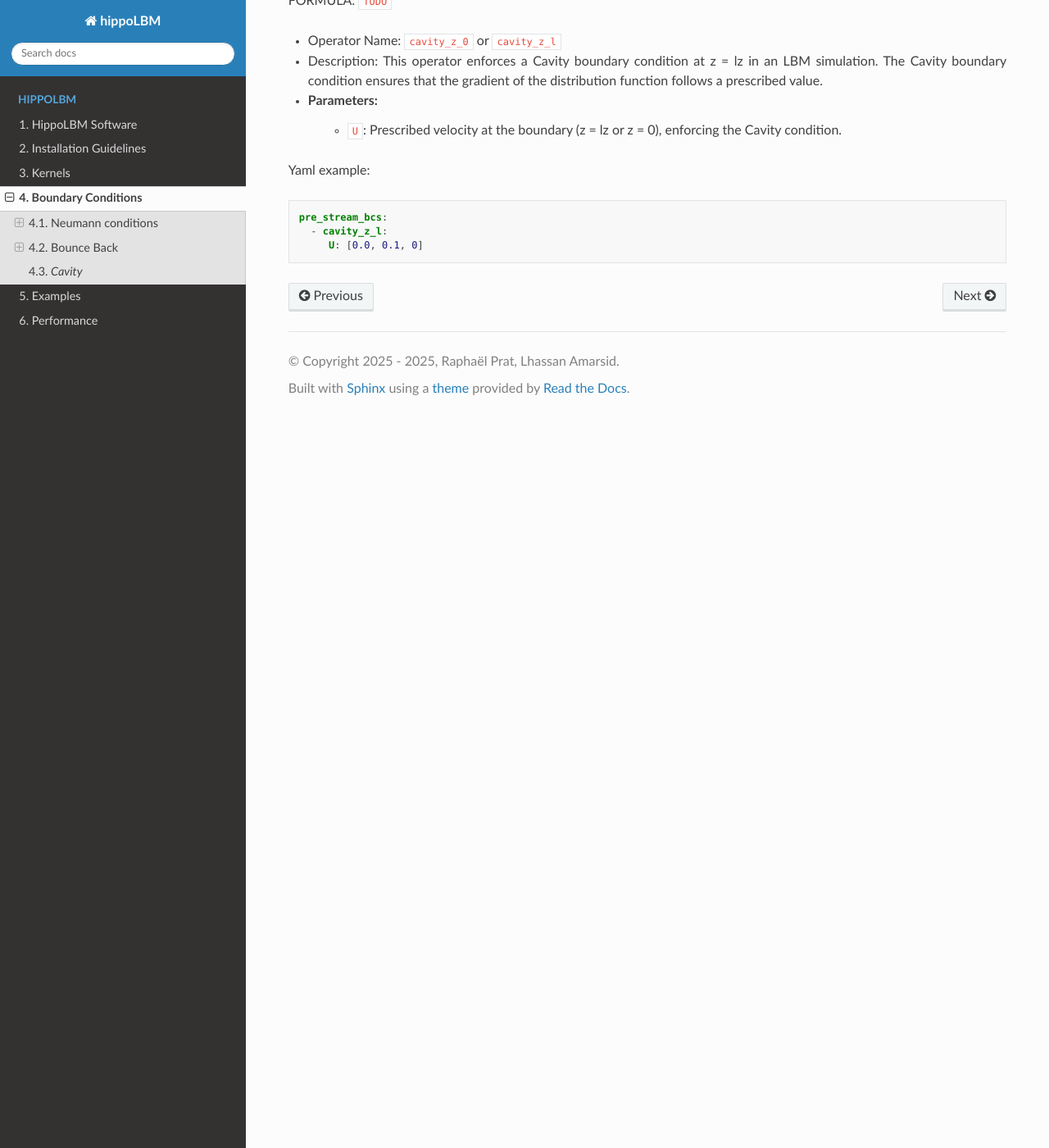
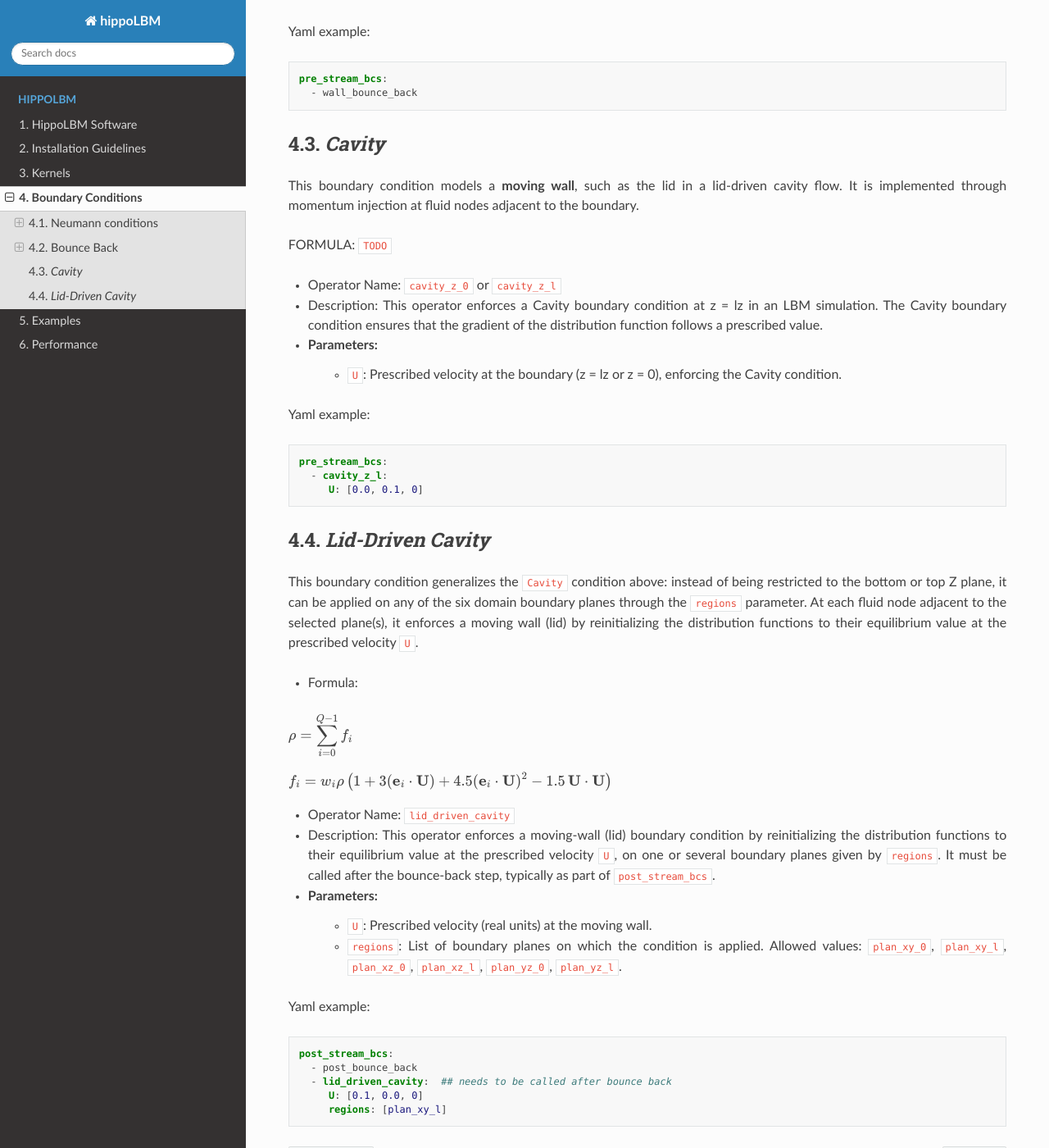
Before and after one commit to Collab4exaNBody/doc_hippoLBM, a Sphinx documentation site: the page built from docs/source/pages/BCs.rst, in a window 1280 px wide and 1400 px high, scrolled down 2850 px. Shown: the whole window at 82% size. Built offline with Sphinx 7.4.7 and the Read the Docs theme 3.1.0, drawn with Linux system fonts in a browser that asks for light colours; some of the changed text lies outside the part shown.

Commit message:
update bcs

```diff
--- a/docs/source/pages/BCs.rst
+++ b/docs/source/pages/BCs.rst
@@ -6,10 +6,21 @@
 Neumann conditions
 ^^^^^^^^^^^^^^^^^^
 
+Both Neumann boundary conditions described below are applied through a single operator, ``neumann``, which can be applied on one or several boundary planes at once via the ``regions`` parameter (allowed values: ``plan_xy_0``, ``plan_xy_l``). The same prescribed velocity ``U`` is enforced on every region listed.
+
+Yaml example:
+
+.. code-block:: yaml
+
+   boundary_conditions:
+     - neumann:
+        U: [0.0,0,0]
+        regions: [plan_xy_0, plan_xy_l]
+
 Neumann Z 0
 -----------
 
-- Operator Name: ``neumann_z_0``
+- Operator Name: ``neumann`` with ``regions: [plan_xy_0]``
 - Description:  This operator enforces a Neumann boundary condition at z = lz in an LBM simulation. The Neumann boundary condition ensures that the gradient of the distribution function follows a prescribed value (``U{ux,uy,uz}``).
 
 - Formula:
@@ -47,14 +58,15 @@
 .. code-block:: yaml
 
    boundary_conditions:
-     - neumann_z_0:
+     - neumann:
         U: [0.001,0,0]
+        regions: [plan_xy_0]
 
 
 Neumann Z l
 -----------
 
-- Operator Name: ``neumann_z_l``
+- Operator Name: ``neumann`` with ``regions: [plan_xy_l]``
 - Description:  This operator enforces a Neumann boundary condition at z = lz in an LBM simulation. The Neumann boundary condition ensures that the gradient of the distribution function follows a prescribed value (``U{ux,uy,uz}``).
 
 - Formula:
@@ -92,8 +104,9 @@
 .. code-block:: yaml
 
    boundary_conditions:
-     - neumann_z_l:
+     - neumann:
         U: [0.001,0,0]
+        regions: [plan_xy_l]
 
 Bounce Back
 ^^^^^^^^^^^
@@ -145,3 +158,32 @@
   pre_stream_bcs:
     - cavity_z_l:
        U: [0.0, 0.1, 0]
+
+`Lid-Driven Cavity`
+^^^^^^^^^^^^^^^^^^^
+
+This boundary condition generalizes the ``Cavity`` condition above: instead of being restricted to the bottom or top Z plane, it can be applied on any of the six domain boundary planes through the ``regions`` parameter. At each fluid node adjacent to the selected plane(s), it enforces a moving wall (lid) by reinitializing the distribution functions to their equilibrium value at the prescribed velocity ``U``.
+
+- Formula:
+
+.. math::
+   \rho = \sum_{i=0}^{Q-1} f_i
+
+.. math::
+   f_i = w_i \rho \left(1 + 3 (\mathbf{e}_i \cdot \mathbf{U}) + 4.5 (\mathbf{e}_i \cdot \mathbf{U})^2 - 1.5 \, \mathbf{U} \cdot \mathbf{U}\right)
+
+- Operator Name: ``lid_driven_cavity``
+- Description: This operator enforces a moving-wall (lid) boundary condition by reinitializing the distribution functions to their equilibrium value at the prescribed velocity ``U``, on one or several boundary planes given by ``regions``. It must be called after the bounce-back step, typically as part of ``post_stream_bcs``.
+- Parameters:
+	- ``U``: Prescribed velocity (real units) at the moving wall.
+	- ``regions``: List of boundary planes on which the condition is applied. Allowed values: ``plan_xy_0``, ``plan_xy_l``, ``plan_xz_0``, ``plan_xz_l``, ``plan_yz_0``, ``plan_yz_l``.
+
+Yaml example:
+
+.. code-block:: yaml
+
+  post_stream_bcs:
+    - post_bounce_back
+    - lid_driven_cavity:  ## needs to be called after bounce back
+       U: [0.1, 0.0, 0]
+       regions: [plan_xy_l]
```
Also changed, not shown: docs/source/pages/Examples.rst (+45 -6 lines).
